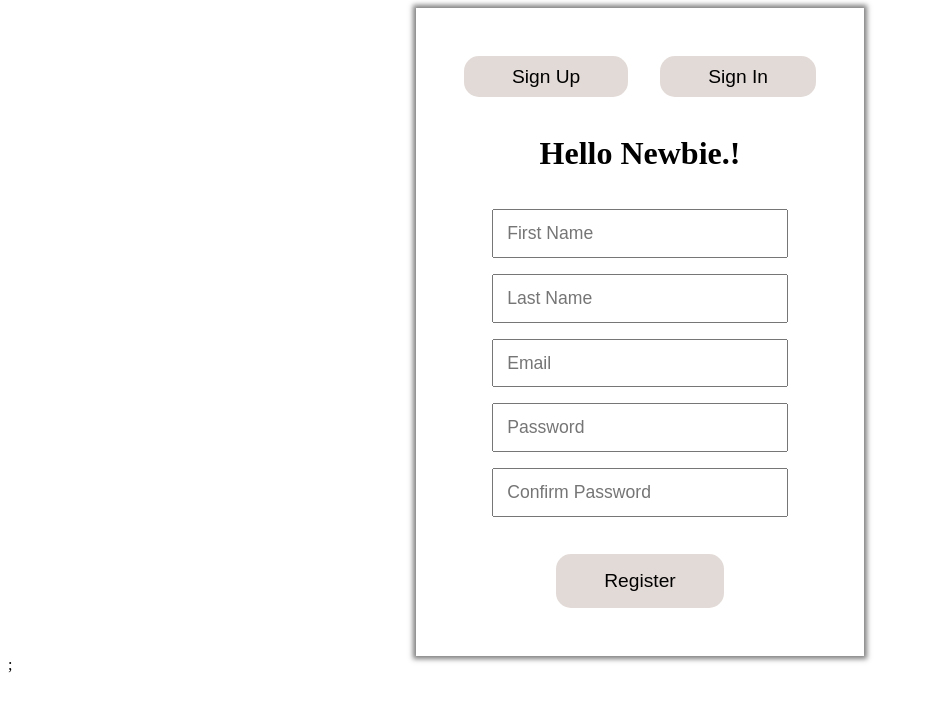
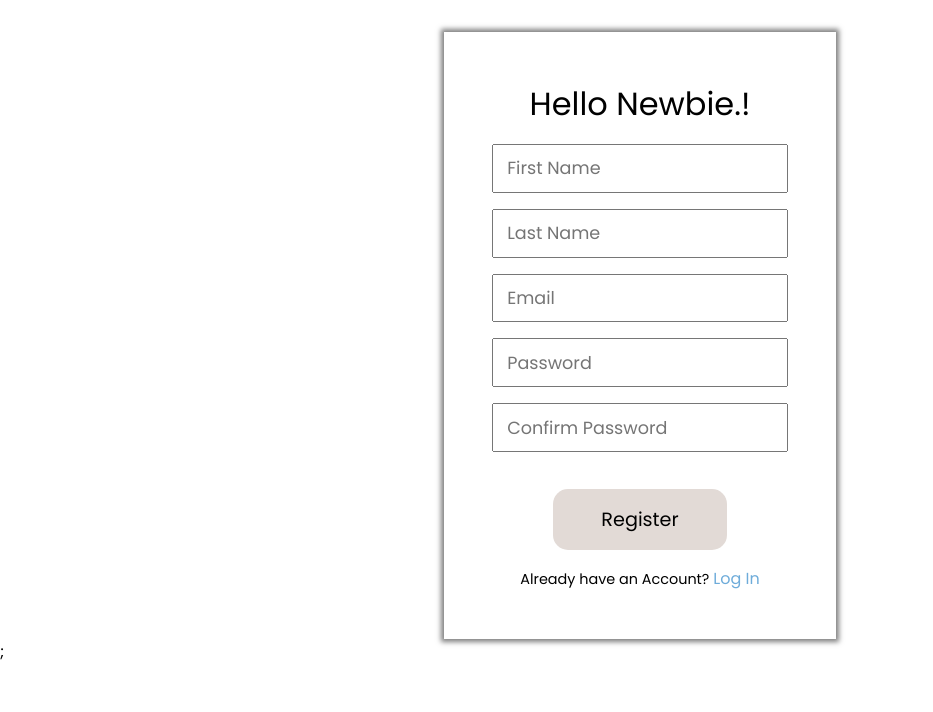
Before and after one commit to NAMBIRAJA-M/react-forms, a React app: page / in a window 1280 px wide. Shown: the whole page, without its empty margins (0-933 px from the left). Built offline with nearby package versions, Linux system fonts and the light colour scheme.

Commit message:
changes in existing UI Elements

```diff
--- a/public/index.html
+++ b/public/index.html
@@ -9,6 +9,12 @@
     <meta name="theme-color" content="#000000" />
     <link rel="manifest" href="%PUBLIC_URL%/manifest.json" />
     <link rel="shortcut icon" href="%PUBLIC_URL%/favicon.ico" />
+    <link rel="preconnect" href="https://fonts.googleapis.com" />
+    <link rel="preconnect" href="https://fonts.gstatic.com" crossorigin />
+    <link
+      href="https://fonts.googleapis.com/css2?family=Poppins:ital,wght@0,100;0,200;0,300;0,400;0,500;0,600;0,700;0,800;0,900;1,100;1,200;1,300;1,400;1,500;1,600;1,700;1,800;1,900&display=swap"
+      rel="stylesheet"
+    />
     <title>React App</title>
   </head>
 
--- a/src/component/Form.js
+++ b/src/component/Form.js
@@ -16,10 +16,9 @@
     email: "",
   });
 
-  function pageSelection(event) {
-    setPage(true);
-    event.preventDefault();
-  }
+  const togglePage = () => {
+    setPage((prevIsPage) => !prevIsPage); // Toggle between true and false
+  };
 
   const validate = () => {
     const newErrors = {};
@@ -41,6 +40,7 @@
       return {
         ...prevValue,
         [name]: value,
+        password: password,
       };
     });
   }
@@ -58,13 +58,6 @@
     <div className="">
       <div className="section-container">
         <form className="form-container" onSubmit={handleSubmit}>
-          <div className="headingbtns">
-            <button className="headreg">Sign Up</button>
-
-            <button className="headreg" onClick={pageSelection}>
-              Sign In
-            </button>
-          </div>
           <h1>
             {" "}
             {isPage ? "Welcome Back!" : "Hello Newbie.!  "}
@@ -83,6 +76,18 @@
 
             //<Link to={"/success"}></Link>
           )}
+          <div className="decision">
+            {isPage ? (
+              <p>
+                Create Account? <span onClick={togglePage}>Sign Up</span>
+              </p>
+            ) : (
+              <p>
+                Already have an Account?{" "}
+                <span onClick={togglePage}>Log In</span>
+              </p>
+            )}
+          </div>
         </form>
       </div>
     </div>
--- a/src/component/Input.js
+++ b/src/component/Input.js
@@ -5,7 +5,8 @@
   const [error, setError] = React.useState(false);
   const customStyle = {
     color: "red",
-    fontSize: "1rem",
+    textAlign: "center",
+    fontSize: "0.7rem",
     marginTop: "-10px",
     marginLeft: "-120px",
     marginBottom: "0px",
@@ -13,7 +14,7 @@
 
   function handleChange(event) {
     const { name, value } = event.target;
-    props.onAdd(name, value, event);
+    props.onAdd(name, value, password);
   }
 
   function handlePassword(event) {
@@ -84,6 +85,7 @@
             placeholder="Password"
             name="password"
           />
+
           <input
             id="cp"
             onChange={checking}
--- a/src/styles.css
+++ b/src/styles.css
@@ -1,4 +1,9 @@
-body :not(.form-container) {
+/*GENERAL*/
+* {
+  margin: 0px;
+  font-family: "Poppins", sans-serif;
+  font-weight: 400;
+  font-style: normal;
 }
 
 .section-container {
@@ -16,6 +21,7 @@
   justify-content: center;
   box-shadow: 0px 0px 5px 3px rgb(0, 0, 0, 0.5);
   padding: 3rem;
+  margin-top: 2rem;
 }
 
 .headreg {
@@ -71,3 +77,13 @@
   top: 50%;
   left: 25%;
 }
+
+.decision p {
+  font-size: 0.9rem;
+}
+
+.decision span {
+  font-size: 1rem;
+  color: #6eacda;
+  cursor: pointer;
+}
```
